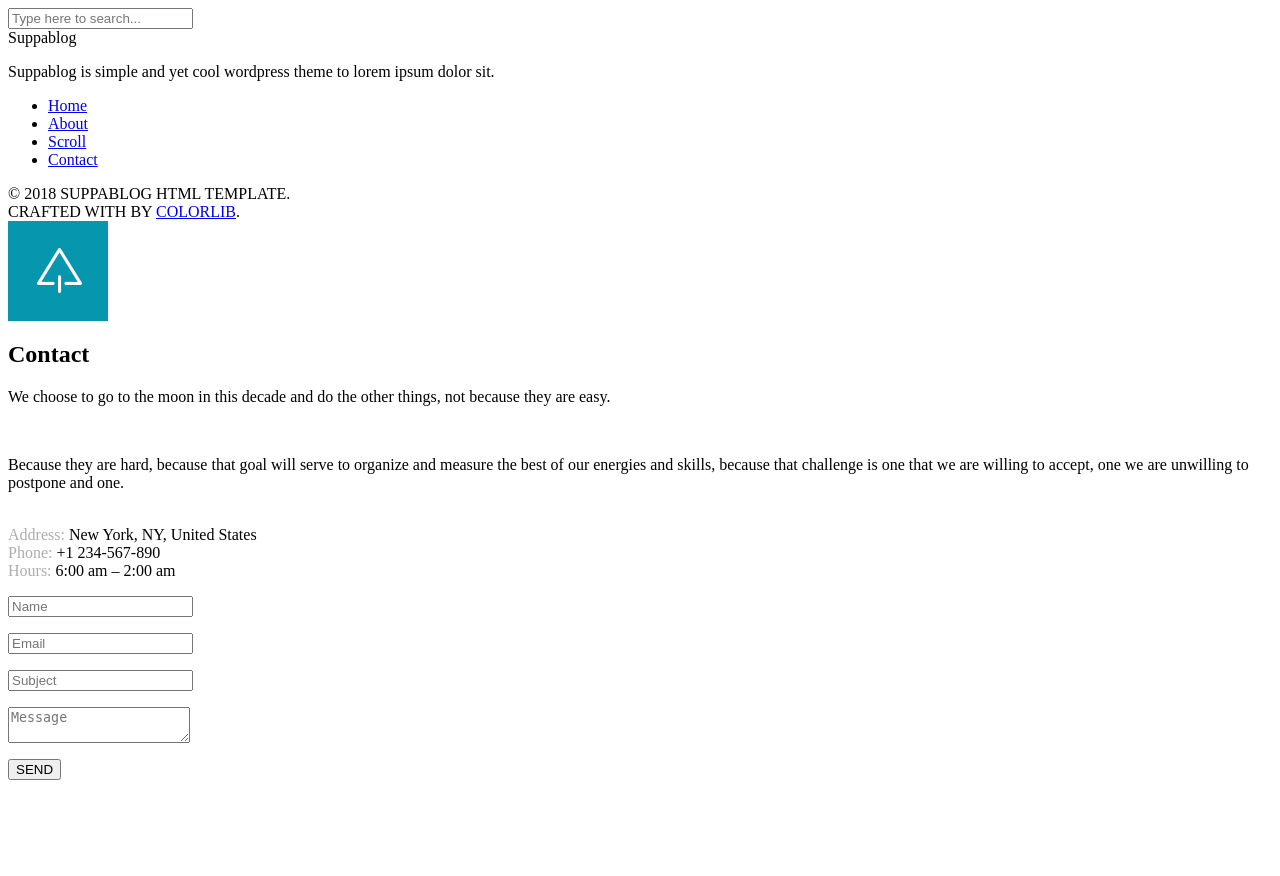
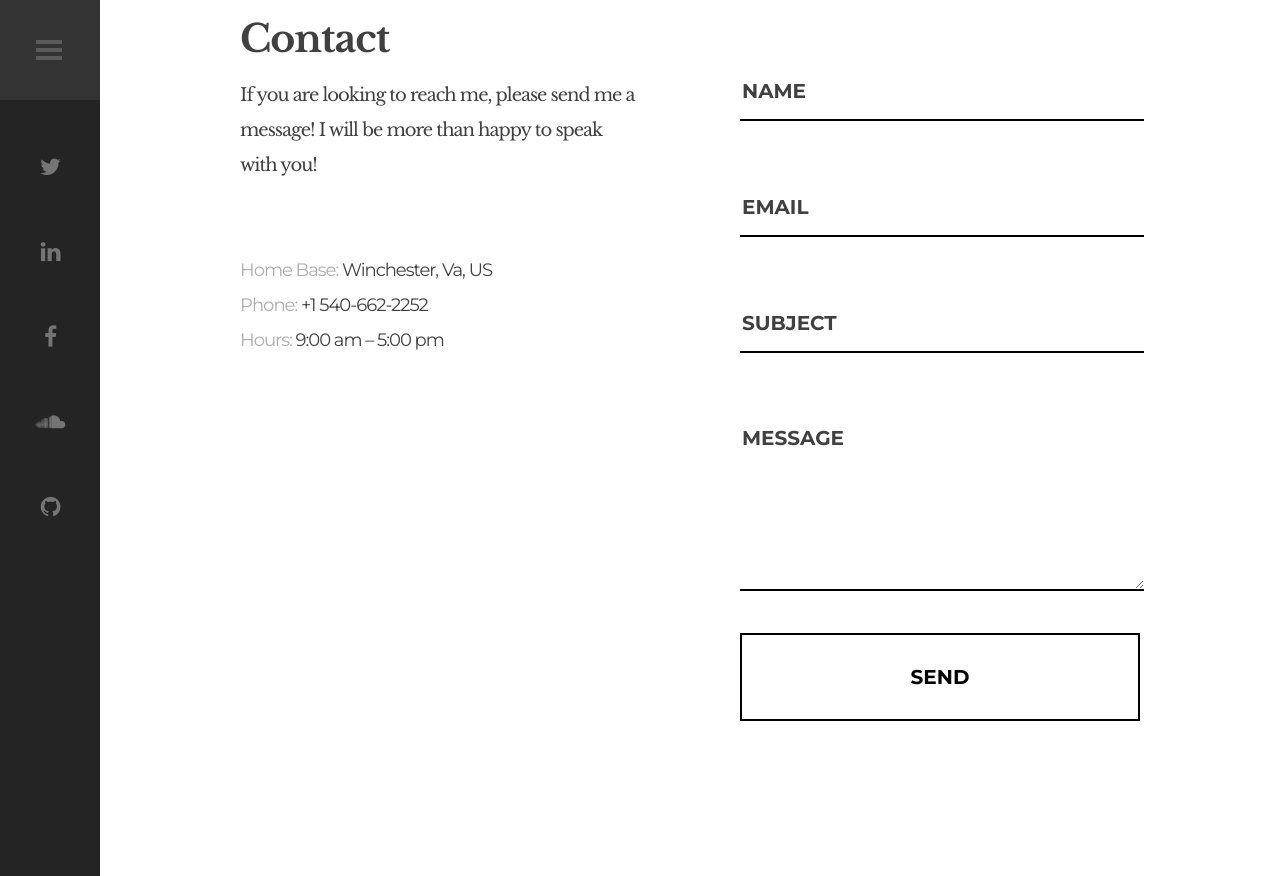
Before and after one commit to alexritter96/visionsofcode, a Django app: template core/templates/core/form.html in a window 1280 px wide. Before the commit the page ends 780 px from the top, so only its background shows below. Run offline with Django 3.2, Linux system fonts and the light colour scheme; the template is opened without the code that fills it, so the values that code supplies are empty.

Commit message:
added forms.py and various other stuff

```diff
--- a/core/templates/core/base.html
+++ b/core/templates/core/base.html
@@ -46,12 +46,12 @@
                     <ul class="main-menu sm sm-clean">
                         <li><a href="{% url 'index' %}"  class="current">Home</a></li>
                         <li><a href="{% url 'about' url='/about/' %}">Who am I?</a></li>
-                        <li><a href="contact.html">Contact</a></li>
+                        <li><a href="{% url 'contact' %}">Contact</a></li>
                     </ul>
                 </nav>
                 <footer>
                     <div class="footer-info">
-                        © 2018 My BLog. <br> BY <a href="">Alex Ritter</a>.
+                        © 2018 My Blog. <br> BY <a href="">Alex Ritter</a>.
                     </div>
                 </footer>
             </div>
--- a/core/templates/core/form.html
+++ b/core/templates/core/form.html
@@ -1,71 +1,10 @@
+{% extends 'core/base.html' %}
 
-        <!-- Left Sidebar -->
-        <div id="sidebar" class="sidebar">
-            <div class="menu-left-part">
-                <div class="search-holder">
-                    <label>
-                        <input type="search" class="search-field" placeholder="Type here to search..." value="" name="s" title="Search for:">
-                    </label>
-                </div>
-                <div class="site-info-holder">
-                    <div class="site-title">Suppablog</div>
-                    <p class="site-description">
-                        Suppablog is simple and yet cool wordpress theme to lorem ipsum dolor sit.
-                    </p>
-                </div>
-                <nav id="header-main-menu">
-                    <ul class="main-menu sm sm-clean">
-                        <li><a href="index.html">Home</a></li>
-                        <li><a href="about.html">About</a></li>
-                        <li><a href="scroll.html">Scroll</a></li>
-                        <li><a href="contact.html" class="current">Contact</a></li>
-                    </ul>
-                </nav>
-                <footer>
-                    <div class="footer-info">
-                        © 2018 SUPPABLOG HTML TEMPLATE. <br> CRAFTED WITH <i class="fa fa-heart"></i> BY <a href="https://colorlib.com">COLORLIB</a>.
-                    </div>
-                </footer>
-            </div>
-            <div class="menu-right-part">
-                <div class="logo-holder">
-                    <a href="index.html">
-                        <img src="images/logo.png" alt="Suppablog WP">
-                    </a>
-                </div>
-                <div class="toggle-holder">
-                    <div id="toggle">
-                        <div class="menu-line"></div>
-                    </div>
-                </div>
-                <div class="social-holder">
-                    <div class="social-list">
-                        <a href="#"><i class="fa fa-twitter"></i></a>
-                        <a href="#"><i class="fa fa-youtube-play"></i></a>
-                        <a href="#"><i class="fa fa-facebook"></i></a>
-                        <a href="#"><i class="fa fa-vimeo"></i></a>
-                        <a href="#"><i class="fa fa-behance"></i></a>
-                        <a href="#"><i class="fa fa-rss"></i></a>
-                    </div>
-                </div>
-                <div class="fixed scroll-top"><i class="fa fa-caret-square-o-up" aria-hidden="true"></i></div>
-            </div>
-            <div class="clear"></div>
-        </div>
 
         <!-- Contact Content -->
         <div id="content" class="site-content">
+            {% block content %}
 
-            <div class="page-header-map relative">
-                <script>
-                    var lat = "48.87209";
-                    var lng = "2.34791";
-                    var marker_lat = "48.87209";
-                    var marker_lng = "2.34791";
-                    var zoom = 16;
-                </script>
-                <div class="map" id="map"></div>
-            </div>
 
 
             <article>
@@ -73,14 +12,14 @@
                     <div class="content-900 center-relative">
                         <h1 class="entry-title">Contact</h1>
                         <div class="one_half ">
-                            We choose to go to the moon in this decade and do the other things, not because they are easy.<p></p>
+                            <p>If you are looking to reach me, please send me a message! I will be more than happy to speak with you!</p>
                             <br>
-                            <p>Because they are hard, because that goal will serve to organize and measure the best of our energies and skills, because that challenge is one that we are willing to accept, one we are unwilling to postpone and one.</p>
+                            <p></p>
                             <br>
                             <div class="montserrat">
-                                <span style="color: #adadad;">Address:</span>&nbsp;New York, NY, United States<br>
-                                <span style="color: #adadad;">Phone:</span> +1 234-567-890<br>
-                                <span style="color: #adadad;">Hours:</span> 6:00 am – 2:00 am
+                                <span style="color: #adadad;">Home Base:</span>&nbsp;Winchester, Va, US<br>
+                                <span style="color: #adadad;">Phone:</span> +1 540-662-2252<br>
+                                <span style="color: #adadad;">Hours:</span> 9:00 am – 5:00 pm
                             </div>
                         </div>
                         <div class="one_half last ">
@@ -96,6 +35,7 @@
                     </div>
                 </div>
             </article>
+            {% endblock %}
 
 
         </div>
--- a/core/urls.py
+++ b/core/urls.py
@@ -7,5 +7,6 @@
 urlpatterns = [
     path('', views.index, name='index'),
     path('<slug:slug>', views.view_post, name='view_post'),
-    path('about/', flat_views.flatpage, {'url': '/about/'}, name='about')
+    path('about/', flat_views.flatpage, {'url': '/about/'}, name='about'),
+    path('contact/', views.contact, name='contact')
 ]
```
Also changed, not shown: core/forms.py (added, +10 -0 lines), core/templates/flatpages/default.html (+4 -3 lines), core/views.py (+9 -1 lines), core/static/demo-images/profile.jpeg (added), core/templates/core/about.html (deleted).
